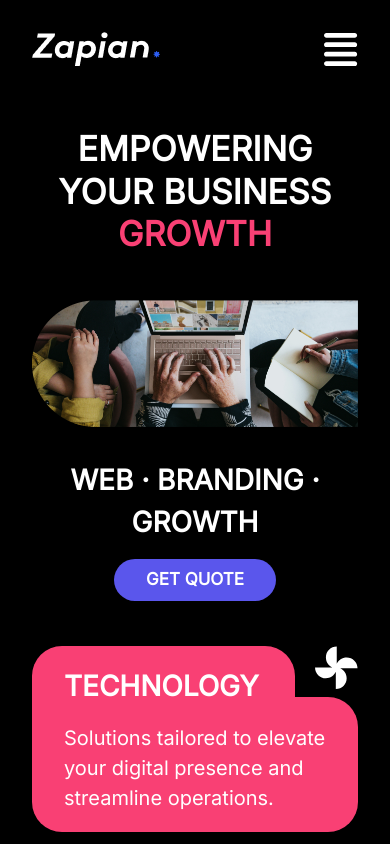
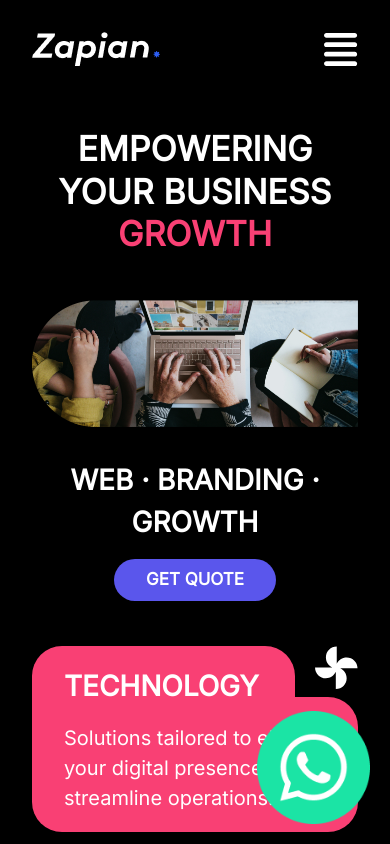
Before and after one commit to manuelRivero/landing-fernando, a Gatsby site: page / in a window 390 px wide. Shown: the top 844 px of the page. Built offline with nearby package versions, Linux system fonts and the light colour scheme; Gatsby itself is replaced by a stand-in of ours.

Commit message:
[fix] whatsapp button

```diff
--- a/src/components/layout/index.tsx
+++ b/src/components/layout/index.tsx
@@ -8,6 +8,7 @@ import { Provider } from "react-redux";
 import store from "../../store";
 import ContactPopup from "../shared/contactPopup";
 import VerifyPopup from "../shared/verifyPopup";
+import whatsapp from "../../images/logos/whatsapp-logo-button.png";
 
 interface LayoutProps {
   children: ReactNode; // Esto permite que se pasen elementos React como hijos
@@ -113,6 +114,18 @@ export default function Layout({ children }: LayoutProps) {
           </motion.div>
           {children}
           <Footer />
+          <div className="fixed bottom-0 right-0 -translate-x-5 md:-translate-x-1/2 -translate-y-5 md:-translate-y-1/2 z-10">
+            <Link
+              to="https://api.whatsapp.com/send?phone=5215639308664&text=%C2%A1Hola!%20Me%20interesa%20saber%20m%C3%A1s%20de%20Zapian."
+              target="_blank"
+            >
+              <img
+                src={whatsapp}
+                alt="Whatsapp"
+                className="w-[113px] md:w-[134px]"
+              />
+            </Link>
+          </div>
         </div>
       </main>
     </Provider>
--- a/src/pages/index.tsx
+++ b/src/pages/index.tsx
@@ -8,7 +8,6 @@ import Incubator from "../components/home/incubator";
 import Coaching from "../components/home/coaching";
 import teamImg from "../images/home/team.png";
 import officeImg from "../images/home/office.png";
-import whatsapp from "../images/logos/whatsapp-logo-button.png";
 import Clients from "../components/home/clients";
 import Welcome from "../components/home/welcome";
 import { motion } from "framer-motion";
@@ -40,14 +39,6 @@ const IndexPage: React.FC<PageProps> = () => {
         </div>
         <Coaching />
         <Clients />
-        <div className="hidden md:block fixed bottom-0 right-0 -translate-x-1/2 -translate-y-1/2 z-10">
-          <a
-            href="https://api.whatsapp.com/send?phone=5215639308664&text=%C2%A1Hola!%20Me%20interesa%20saber%20m%C3%A1s%20de%20Zapian."
-            target="_blank"
-          >
-            <img src={whatsapp} alt="Whatsapp" />
-          </a>
-        </div>
       </div>
     </motion.div>
   );
```
